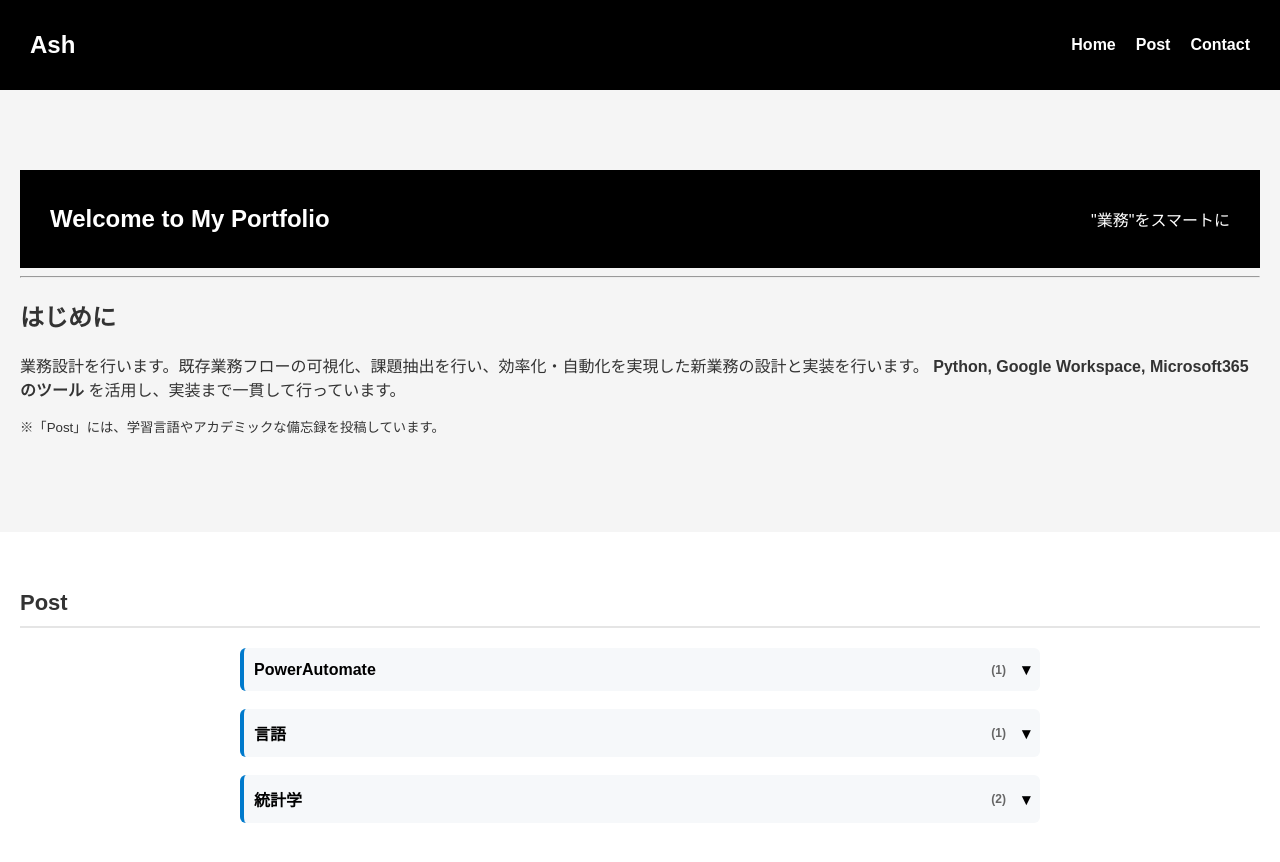
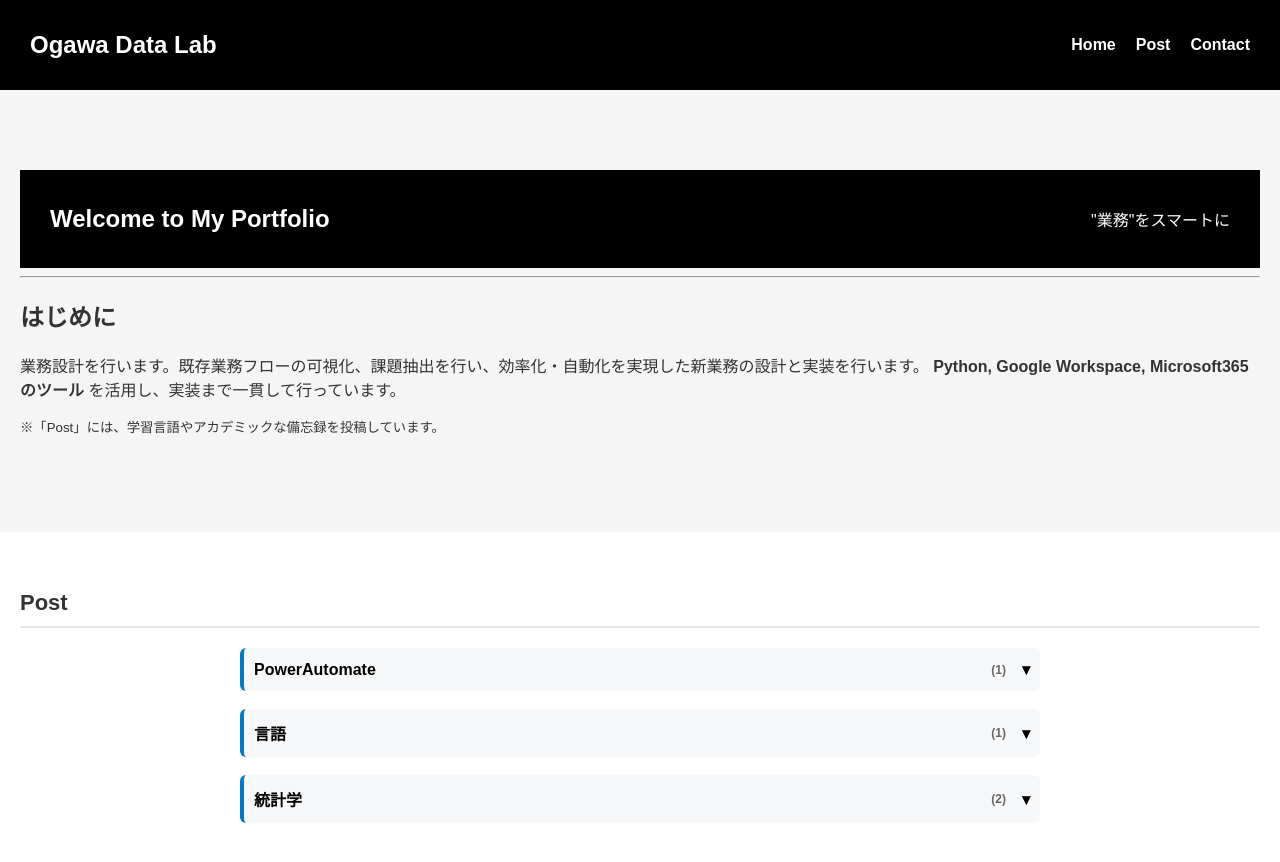
Before and after one commit to AkihiroOgawa/portfolio, a plain HTML site: page index.html in a window 1280 px wide. Drawn offline with Linux system fonts and the light colour scheme.

Commit message:
index changed

```diff
--- a/index.html
+++ b/index.html
@@ -10,7 +10,7 @@
 
   <!-- Header -->
   <header>
-    <h1>Ash</h1>
+    <h1>Ogawa Data Lab</h1>
     <nav>
       <ul>
         <li><a href="#home">Home</a></li>
```
